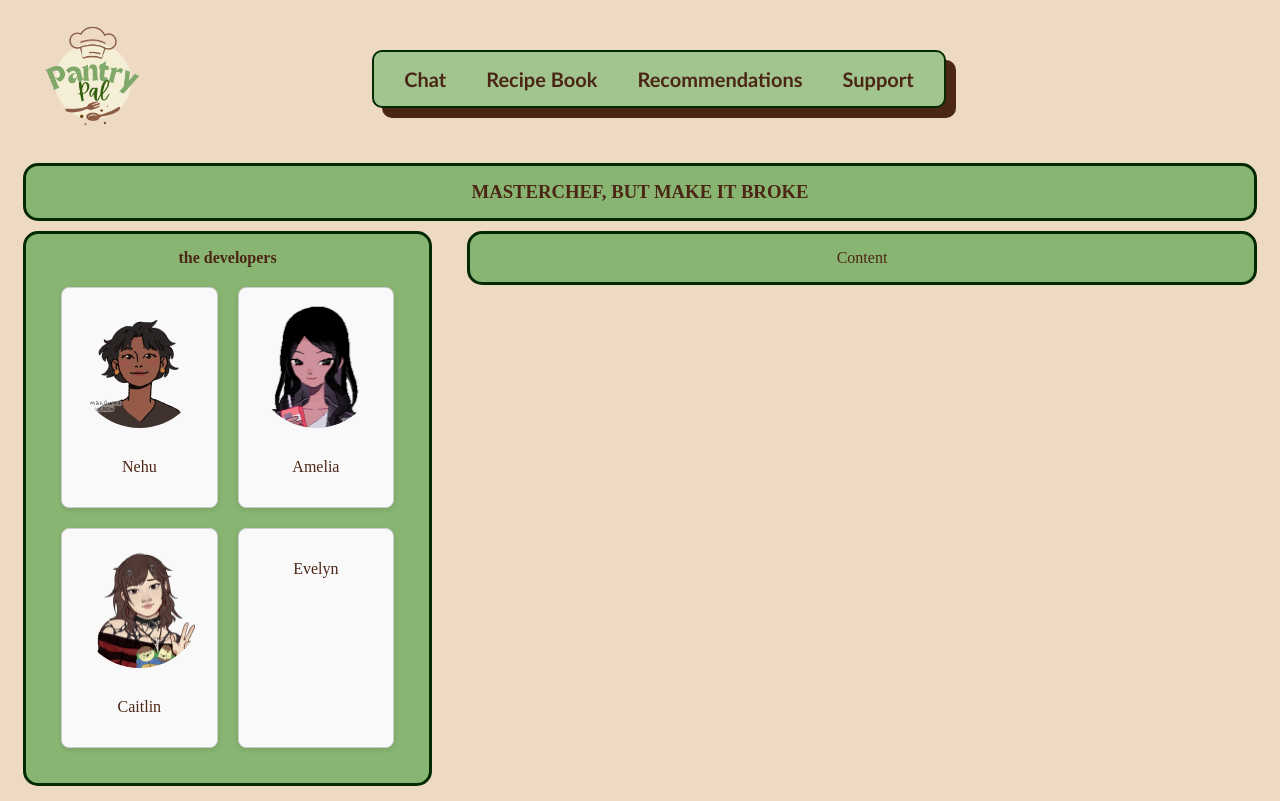
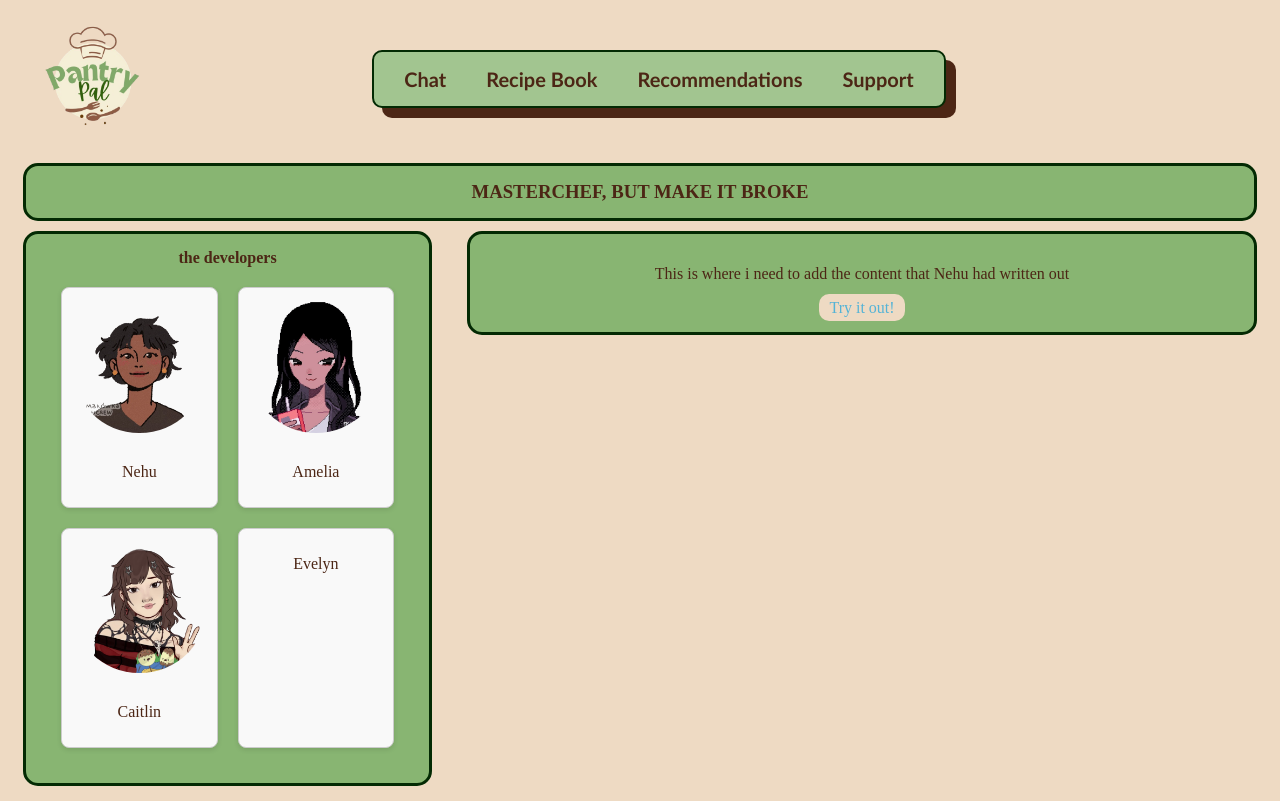
Before and after one commit to 404-CaitlinCR/pantryPals, a Flask app: page / in a window 1280 px wide. Run offline with Flask 3, Linux system fonts and the light colour scheme.

Commit message:
editing about me page

```diff
--- a/static/pantryPals.css
+++ b/static/pantryPals.css
@@ -229,7 +229,7 @@ figcaption {
 .people {
     background-color: #f9f9f9; /* Light gray background */
     border: 1px solid #ccc;    /* Gray border */
-    padding: 15px;
+    padding: 10px;
     text-align: center;
     border-radius: 8px;
     box-shadow: 0 2px 5px rgba(0, 0, 0, 0.1);
@@ -243,6 +243,23 @@ figcaption {
     margin-bottom: 10px;
 }
 
+.shortcut {
+    box-shadow: inset 0 0 0 0 #54b3d6;
+    color: #54b3d6;
+    padding: 0 .25rem;
+    margin: 0 -.25rem;
+    transition: color .5s ease-in-out, box-shadow .3s ease-in-out;
+    text-decoration: none;
+    background-color: #eedac3;
+    padding: 5px 10px;
+    border-radius: 10px;
+}
+
+.shortcut:hover {
+    color: #fff;
+    box-shadow: inset 200px 0 0 0 #6f965b;;
+}
+
 /* .focacciaBread, .bananaBread, .lasagna img
 {
     border-radius: 25px;
--- a/templates/about.html
+++ b/templates/about.html
@@ -51,7 +51,8 @@
                 </div>
             </div>
             <div class="item">
-                Content
+                <p>This is where i need to add the content that Nehu had written out</p>
+                <a class="shortcut" href="{{ url_for('chat') }}">Try it out!</a>
             </div>
         </div>
     </body>
--- a/templates/recipebook.html
+++ b/templates/recipebook.html
@@ -14,6 +14,7 @@
                 </a>
                 <!-- make home into a quick link to the homepage -->
                 <div class="pages">
+                    <a href="{{ url_for('chat') }}">Chat</a>
                     <a href="{{ url_for('recipe_book') }}">Recipe Book</a>
                     <a href="{{ url_for('recommendations') }}">Recommendations</a>
                     <a href="{{ url_for('support') }}">Support</a>
--- a/templates/recommendations.html
+++ b/templates/recommendations.html
@@ -15,6 +15,7 @@
 
                 <!-- make home into a quick link to the homepage -->
                  <div class="pages">
+                    <a href="{{ url_for('chat') }}">Chat</a>
                     <a href="{{ url_for('recipe_book') }}">Recipe Book</a>
                     <a href="{{ url_for('recommendations') }}">Recommendations</a>
                     <a href="{{ url_for('support') }}">Support</a>
--- a/templates/support.html
+++ b/templates/support.html
@@ -15,6 +15,7 @@
 
                 <!-- make home into a quick link to the homepage -->
                 <div class="pages">
+                    <a href="{{ url_for('chat') }}">Chat</a>
                     <a href="{{ url_for('recipe_book') }}">Recipe Book</a>
                     <a href="{{ url_for('recommendations') }}">Recommendations</a>
                     <a href="{{ url_for('support') }}">Support</a>
```
